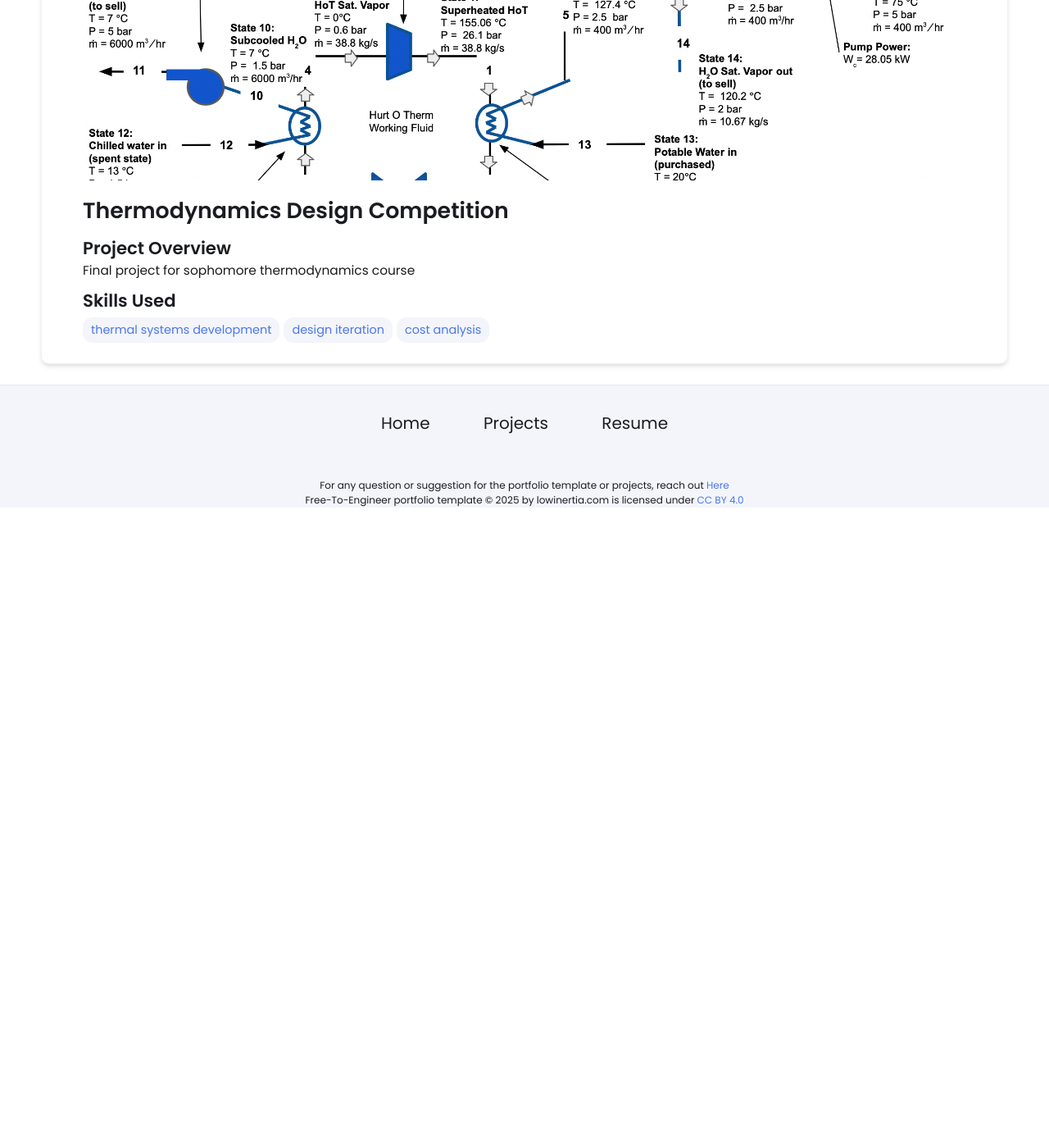
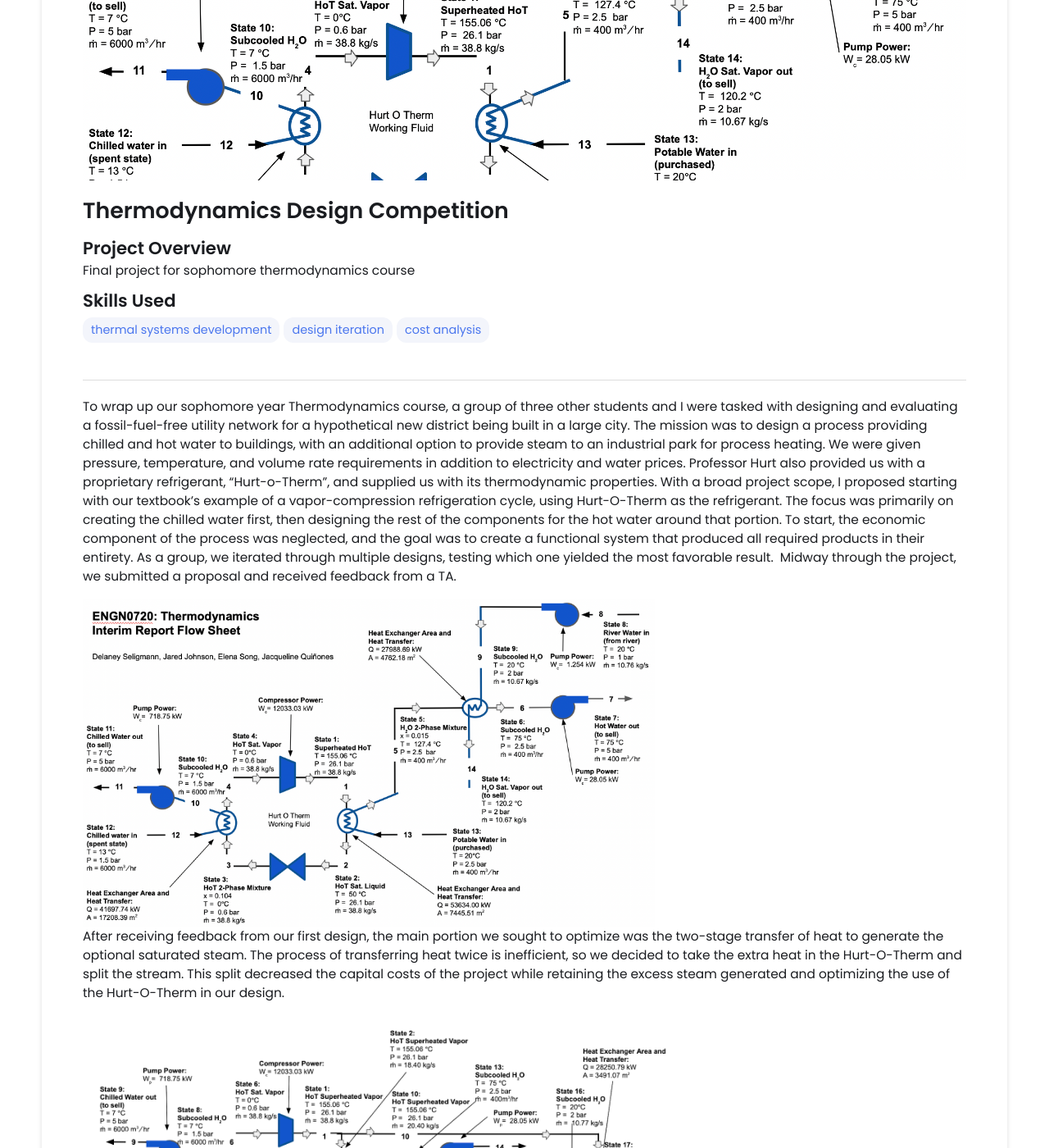
Before and after one commit to delaneyseligmann/delaneyseligmann.github.io, a Jekyll site: the page built from _projects/w thermo design project/index.md, in a window 1280 px wide and 1400 px high, scrolled down 270 px. Shown: the whole window at 82% size. Built offline with Jekyll 4.4.1, drawn with Linux system fonts in a browser that asks for light colours; before the commit the page ends 900 px from its top, so only the background shows below that; some of the changed text lies outside the part shown.

Commit message:
Update index.md

```diff
--- a/_projects/w thermo design project/index.md
+++ b/_projects/w thermo design project/index.md
@@ -8,3 +8,19 @@ skills:
 - cost analysis
 main-image: /interimthermo.png
 ---
+
+---
+
+To wrap up our sophomore year Thermodynamics course, a group of three other students and I were tasked with designing and evaluating a fossil-fuel-free utility network for a hypothetical new district being built in a large city. The mission was to design a process providing chilled and hot water to buildings, with an additional option to provide steam to an industrial park for process heating. We were given pressure, temperature, and volume rate requirements in addition to electricity and water prices. Professor Hurt also provided us with a proprietary refrigerant, "Hurt-o-Therm", and supplied us with its thermodynamic properties.
+With a broad project scope, I proposed starting with our textbook's example of a vapor-compression refrigeration cycle, using Hurt-O-Therm as the refrigerant. The focus was primarily on creating the chilled water first, then designing the rest of the components for the hot water around that portion. To start, the economic component of the process was neglected, and the goal was to create a functional system that produced all required products in their entirety. As a group, we iterated through multiple designs, testing which one yielded the most favorable result.
+  Midway through the project, we submitted a proposal and received feedback from a TA.
+
+{% include image-gallery.html images="interimthermo.png" height="400" %}
+
+After receiving feedback from our first design, the main portion we sought to optimize was the two-stage transfer of heat to generate the optional saturated steam. The process of transferring heat twice is inefficient, so we decided to take the extra heat in the Hurt-O-Therm and split the stream. This split decreased the capital costs of the project while retaining the excess steam generated and optimizing the use of the Hurt-O-Therm in our design.
+
+{% include image-gallery.html images="thermocycle.png" height="400" %}
+
+As a result of the alterations made to our final design, the area of the heat exchangers decreased, and thus capital cost went down from $11,243,774.60 to $10,437,692.60. Additionally, the amount of steam that was produced slightly increased and, in turn, increased the gross revenue by a small amount. Overall, the effect that this improvement had on our design was an increase in net present value to $422,191,963.57. Since both iterations of our design yielded an NPV term above zero, with no thermodynamic laws broken, they are both feasible and profitable designs for a fossil-fuel-free urban utility network in the long run.
+  This was a collaborative effort. Two group members focused on the economic side of the project, while another member and I contributed the majority of the thermodynamic calculations and diagram labeling.
+  Together, our group of 4 designed the most efficient and profitable thermal system in the 88-person class.
```
